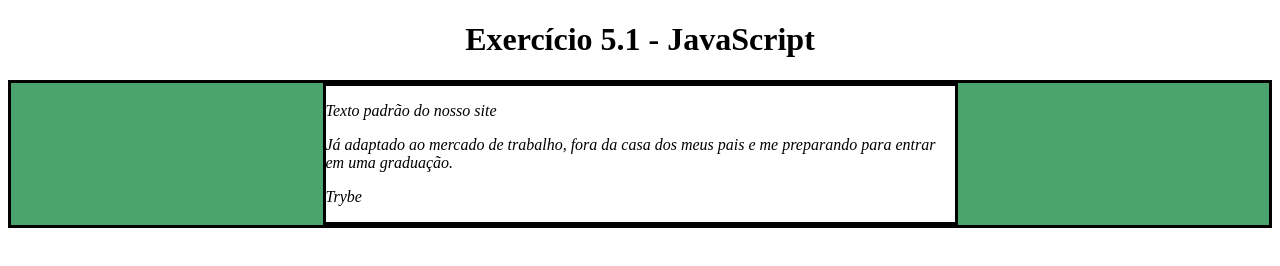
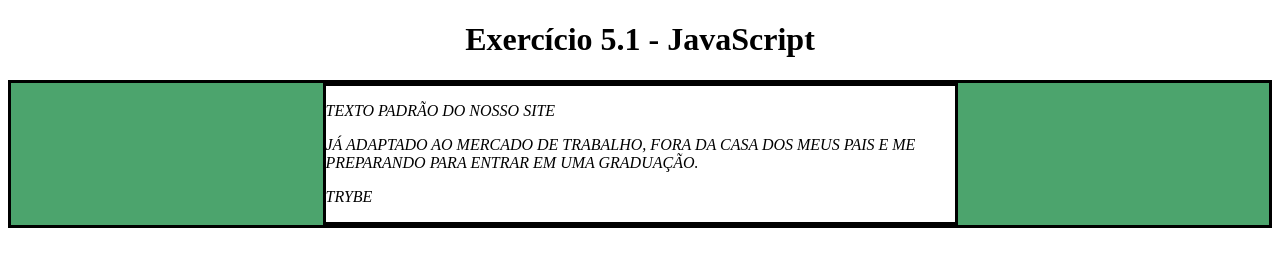
Before and after one commit to giuseppe-brandalise/trybe-exercicios, a plain HTML site: page fundamentos/bloco-5-js-DOM-eventos-e-web-storage/dia-1-js-DOM-e-seletores/index.html in a window 1280 px wide. Drawn offline with Linux system fonts and the light colour scheme.

Commit message:
Exercicio 5

```diff
--- a/fundamentos/bloco-5-js-DOM-eventos-e-web-storage/dia-1-js-DOM-e-seletores/index.html
+++ b/fundamentos/bloco-5-js-DOM-eventos-e-web-storage/dia-1-js-DOM-e-seletores/index.html
@@ -73,6 +73,14 @@
           document.getElementsByTagName('h1')[0].innerText = 'Exercício 5.1 - JavaScript';
         }
         correctH1();
+
+        const tagP = document.getElementsByTagName('p');
+        function changeUpperCase() {
+          for (element of tagP) {
+            element.innerText = element.innerText.toUpperCase();
+          }
+        }
+        changeUpperCase();
     </script>
   </body>
 </html>
```
